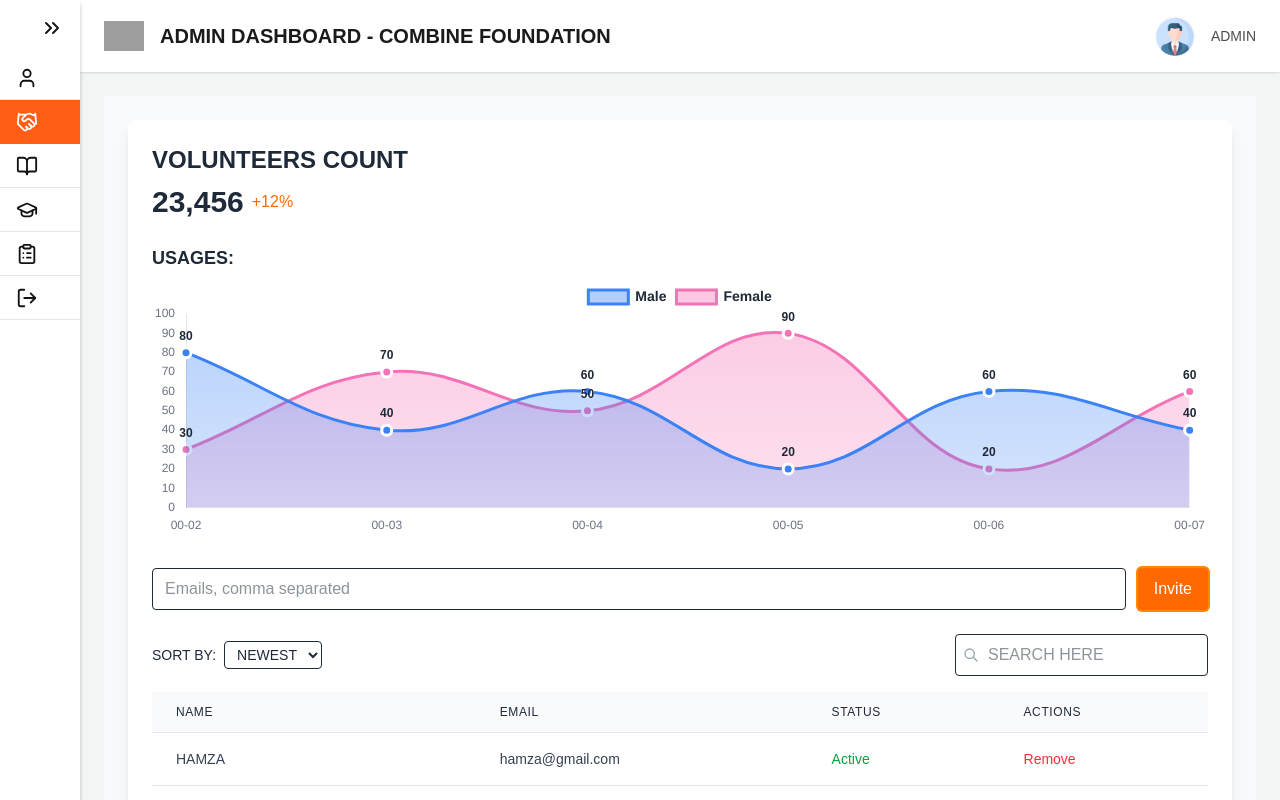
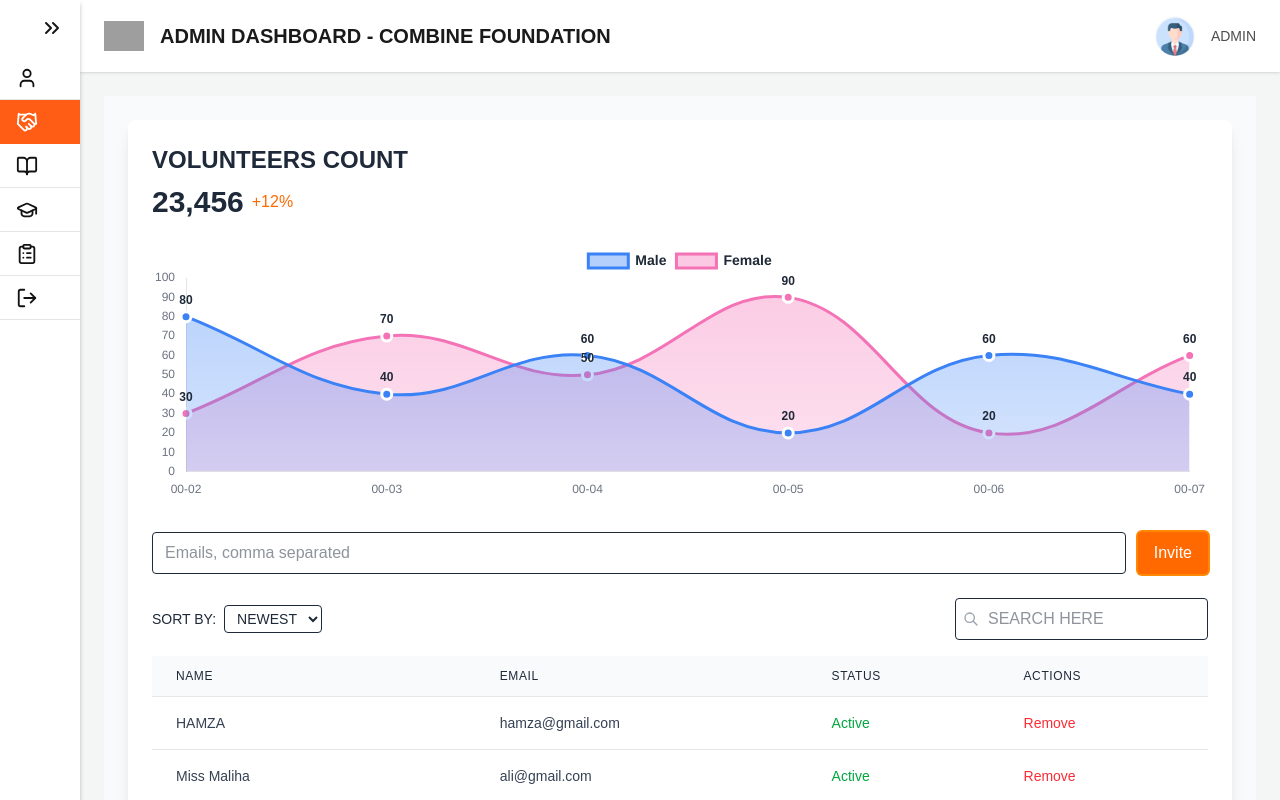
Before and after one commit to CombineFoundation/portal-combine-foundation-main, a Next.js app: page /admin/volunteers in a window 1280 px wide. Shown: the top 800 px of the page. Built offline with nearby package versions, Linux system fonts and the light colour scheme; grey boxes are pictures that could not be loaded.

Commit message:
committed

```diff
--- a/src/app/admin/volunteers/page.tsx
+++ b/src/app/admin/volunteers/page.tsx
@@ -214,7 +214,6 @@ export default function VolunteerPage() {
         </div>
 
         <div className="mb-8">
-          <h2 className="text-lg font-semibold mb-2 text-gray-800">USAGES:</h2>
           <div className="h-64 relative w-full overflow-hidden">
             <Chart
               ref={chartRef}
```
